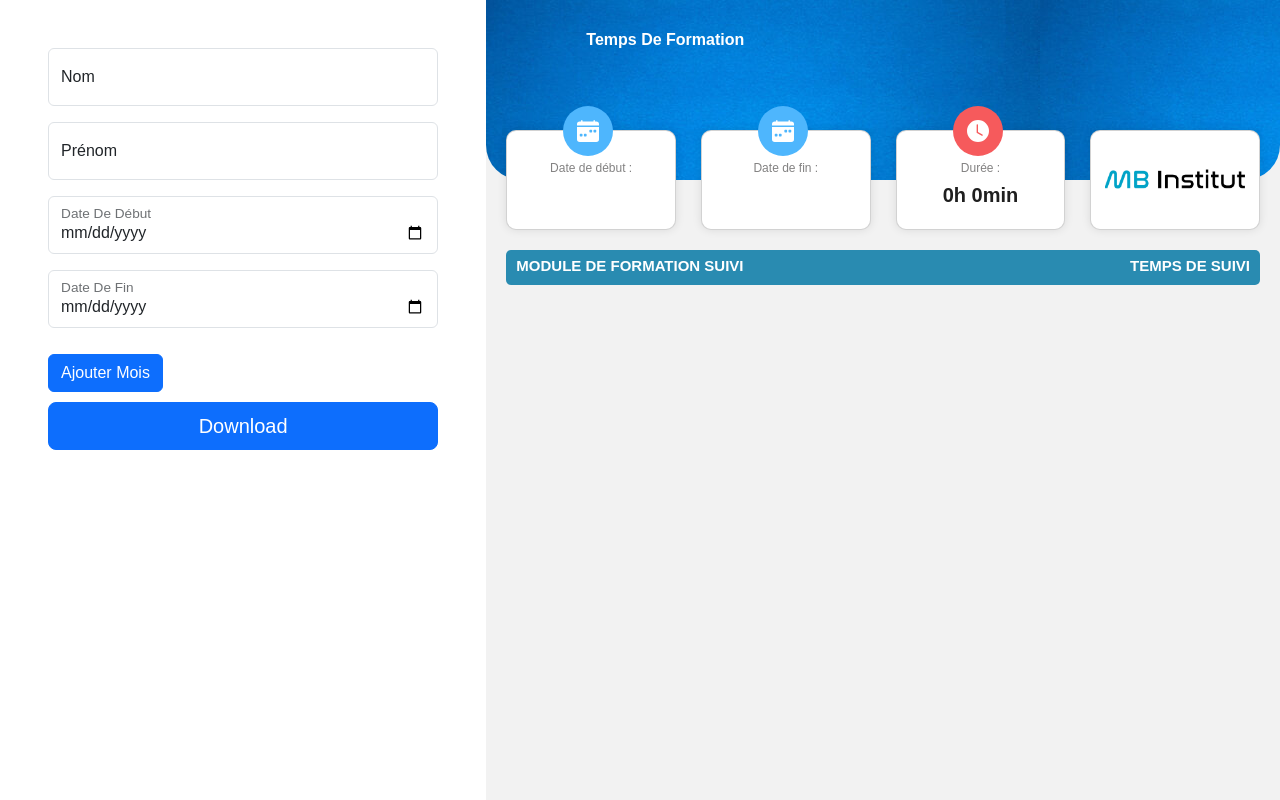
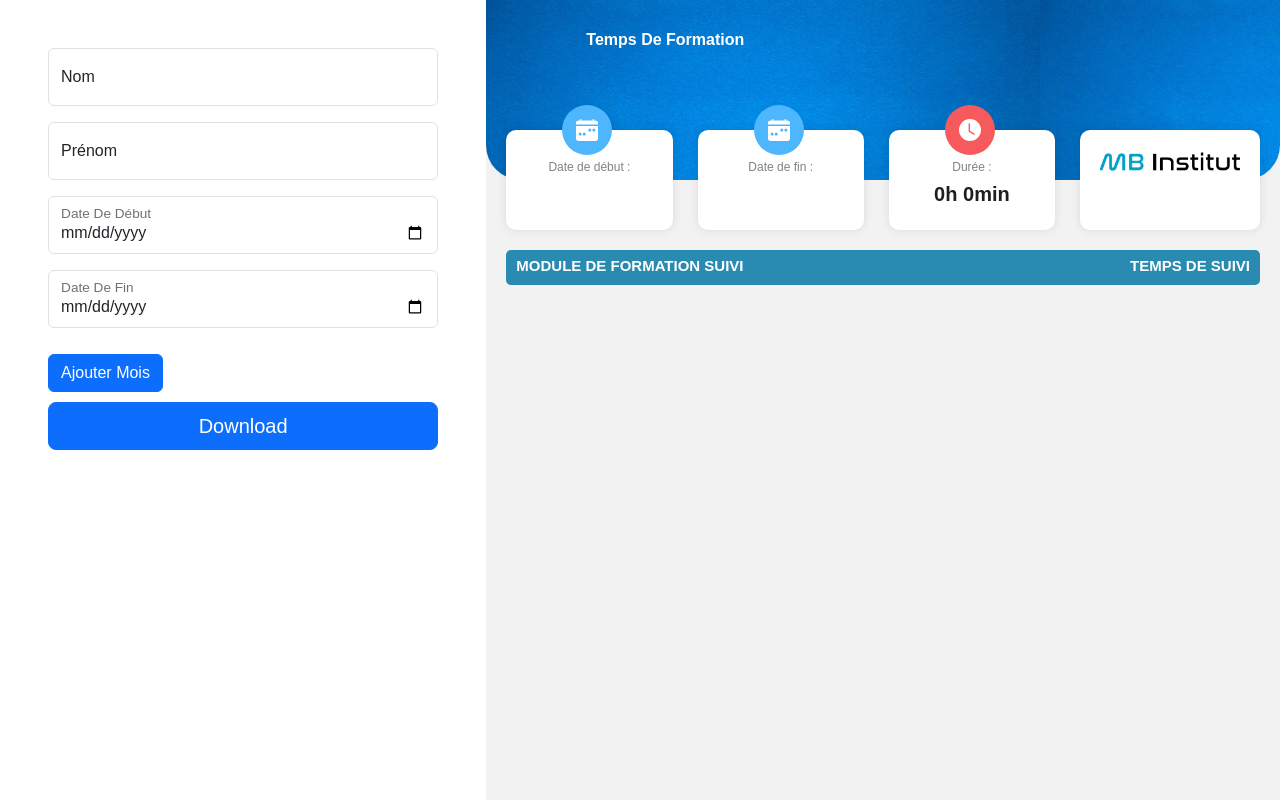
Before and after one commit to ayoubboudra1/mb-institut, a React (Create React App) app: page / in a window 1280 px wide. Shown: the top 800 px of the page. Built offline with nearby package versions, Linux system fonts and the light colour scheme.

Commit message:
fix bg-color

```diff
--- a/src/PDF.js
+++ b/src/PDF.js
@@ -121,7 +121,7 @@ function PDF({downloadPdf,index,setListData,listData,deleteMois}) {
             <h2 style={{fontSize:'16px',fontWeight:'700',position:'absolute',top:'30px',left:'100px'}}>Temps De Formation</h2>
             <h1 style={{fontSize:'26px',fontWeight:'700',position:'absolute',top:'60px',left:'100px'}}>{nom.toUpperCase()} {prenom}</h1>
             <div class="all-card" style={{position:'absolute',left:'0',top:'70px',padding:'20px',margin:'40px 0',display:'flex',gap:'25px',justifyContent:'center',width:'100%'}}>
-                <div class="card" style={{boxShadow: '0 0 10px rgba(0,0,0,0.1)',backgroundColor:'white'}}>
+                <div class="myCard" style={{backgroundColor:'white'}}>
                     <div class="icon bg--bleu">
                         <svg xmlns="http://www.w3.org/2000/svg" style={{color:"white"}} width="22" height="22" fill="currentColor" class="bi bi-calendar-week-fill" viewBox="0 0 16 16">
                             <path d="M4 .5a.5.5 0 0 0-1 0V1H2a2 2 0 0 0-2 2v1h16V3a2 2 0 0 0-2-2h-1V.5a.5.5 0 0 0-1 0V1H4zM16 14V5H0v9a2 2 0 0 0 2 2h12a2 2 0 0 0 2-2M9.5 7h1a.5.5 0 0 1 .5.5v1a.5.5 0 0 1-.5.5h-1a.5.5 0 0 1-.5-.5v-1a.5.5 0 0 1 .5-.5m3 0h1a.5.5 0 0 1 .5.5v1a.5.5 0 0 1-.5.5h-1a.5.5 0 0 1-.5-.5v-1a.5.5 0 0 1 .5-.5M2 10.5a.5.5 0 0 1 .5-.5h1a.5.5 0 0 1 .5.5v1a.5.5 0 0 1-.5.5h-1a.5.5 0 0 1-.5-.5zm3.5-.5h1a.5.5 0 0 1 .5.5v1a.5.5 0 0 1-.5.5h-1a.5.5 0 0 1-.5-.5v-1a.5.5 0 0 1 .5-.5"/>
@@ -132,7 +132,7 @@ function PDF({downloadPdf,index,setListData,listData,deleteMois}) {
                         <h5>{dateFin?convertDateFormat(dateDebut):''}</h5>
                     </div>
                 </div>
-                <div class="card" style={{boxShadow: '0 0 10px rgba(0,0,0,0.1)',backgroundColor:'white'}}>
+                <div class="myCard" style={{backgroundColor:'white'}}>
                     <div class="icon bg--bleu">
                         <svg xmlns="http://www.w3.org/2000/svg" style={{color:"white"}} width="22" height="22" fill="currentColor" class="bi bi-calendar-week-fill" viewBox="0 0 16 16">
                             <path d="M4 .5a.5.5 0 0 0-1 0V1H2a2 2 0 0 0-2 2v1h16V3a2 2 0 0 0-2-2h-1V.5a.5.5 0 0 0-1 0V1H4zM16 14V5H0v9a2 2 0 0 0 2 2h12a2 2 0 0 0 2-2M9.5 7h1a.5.5 0 0 1 .5.5v1a.5.5 0 0 1-.5.5h-1a.5.5 0 0 1-.5-.5v-1a.5.5 0 0 1 .5-.5m3 0h1a.5.5 0 0 1 .5.5v1a.5.5 0 0 1-.5.5h-1a.5.5 0 0 1-.5-.5v-1a.5.5 0 0 1 .5-.5M2 10.5a.5.5 0 0 1 .5-.5h1a.5.5 0 0 1 .5.5v1a.5.5 0 0 1-.5.5h-1a.5.5 0 0 1-.5-.5zm3.5-.5h1a.5.5 0 0 1 .5.5v1a.5.5 0 0 1-.5.5h-1a.5.5 0 0 1-.5-.5v-1a.5.5 0 0 1 .5-.5"/>
@@ -143,7 +143,7 @@ function PDF({downloadPdf,index,setListData,listData,deleteMois}) {
                         <h5>{dateFin?convertDateFormat(dateFin):''}</h5>
                     </div>
                 </div>
-                <div class="card" style={{boxShadow: '0 0 10px rgba(0,0,0,0.1)',backgroundColor:'white'}}>
+                <div class="myCard" style={{boxShadow: '0 0 10px rgba(0,0,0,0.1)',backgroundColor:'white'}}>
                     <div class="icon bg--red">
                         <svg xmlns="http://www.w3.org/2000/svg" style={{color:"white"}} width="22" height="22" fill="currentColor" class="bi bi-clock-fill" viewBox="0 0 16 16">
                             <path d="M16 8A8 8 0 1 1 0 8a8 8 0 0 1 16 0M8 3.5a.5.5 0 0 0-1 0V9a.5.5 0 0 0 .252.434l3.5 2a.5.5 0 0 0 .496-.868L8 8.71z"/>
@@ -154,7 +154,7 @@ function PDF({downloadPdf,index,setListData,listData,deleteMois}) {
                         <h5>{calculateSumOfHeureAndMin()}</h5>
                     </div>
                 </div>
-                <div class="card flex justify-content-center" style={{backgroundColor:'white'}}>
+                <div class="myCard flex justify-content-center" style={{backgroundColor:'white'}}>
                    <img src="/logo_MB.png" width='140px' />
                 </div>
             </div>
--- a/src/index.css
+++ b/src/index.css
@@ -42,7 +42,7 @@ header .all-card{
   justify-content: center;
   width: 100%;
 }
-header .card{
+header .myCard{
   background-color: white;
 
   width: 250px;
@@ -61,7 +61,7 @@ header .card{
   }
 }
 
-header .card .icon{
+header .myCard .icon{
   /* background-color: #f1f1f1; */
   color: white;
   width: 50px;
```
